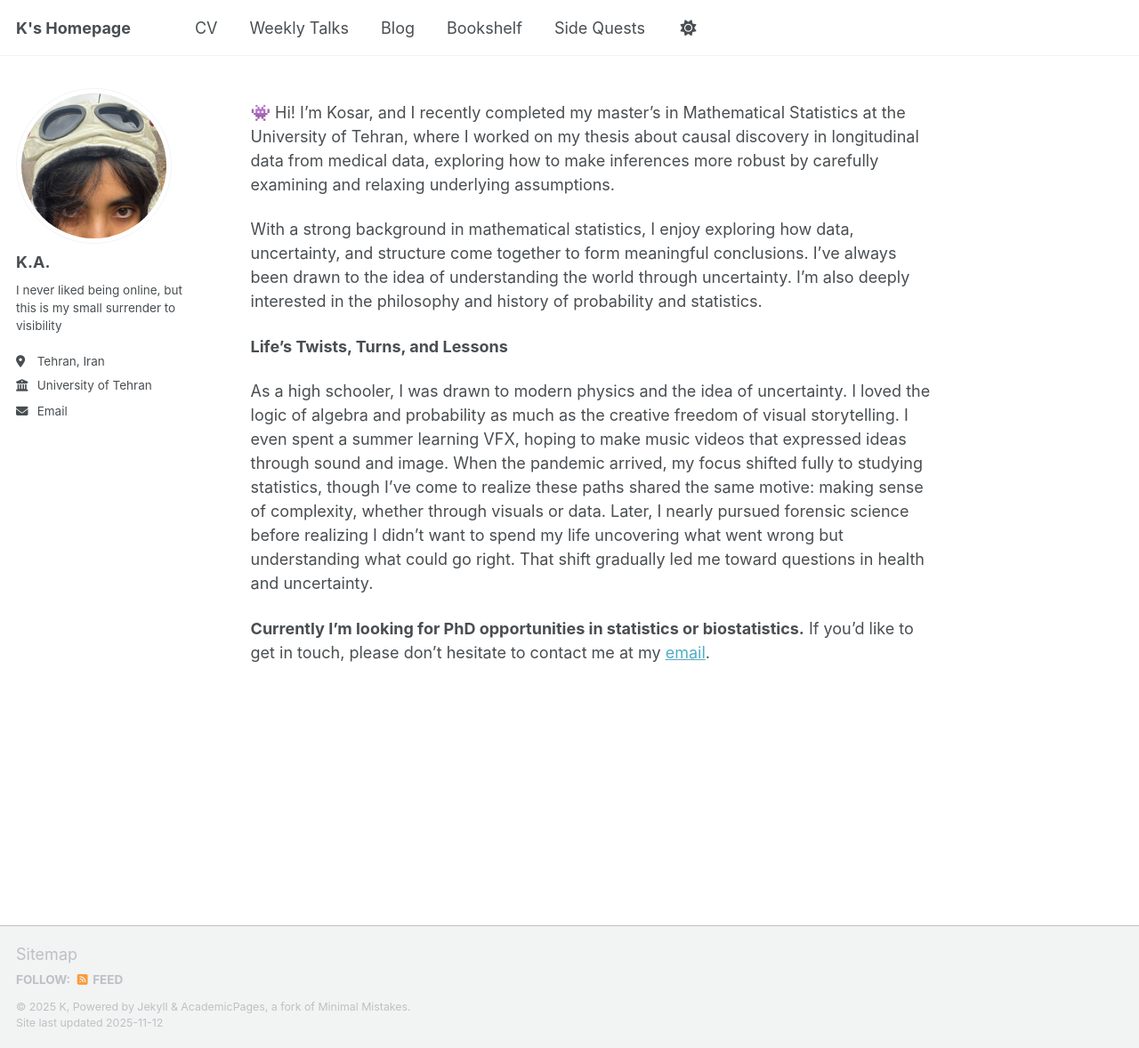
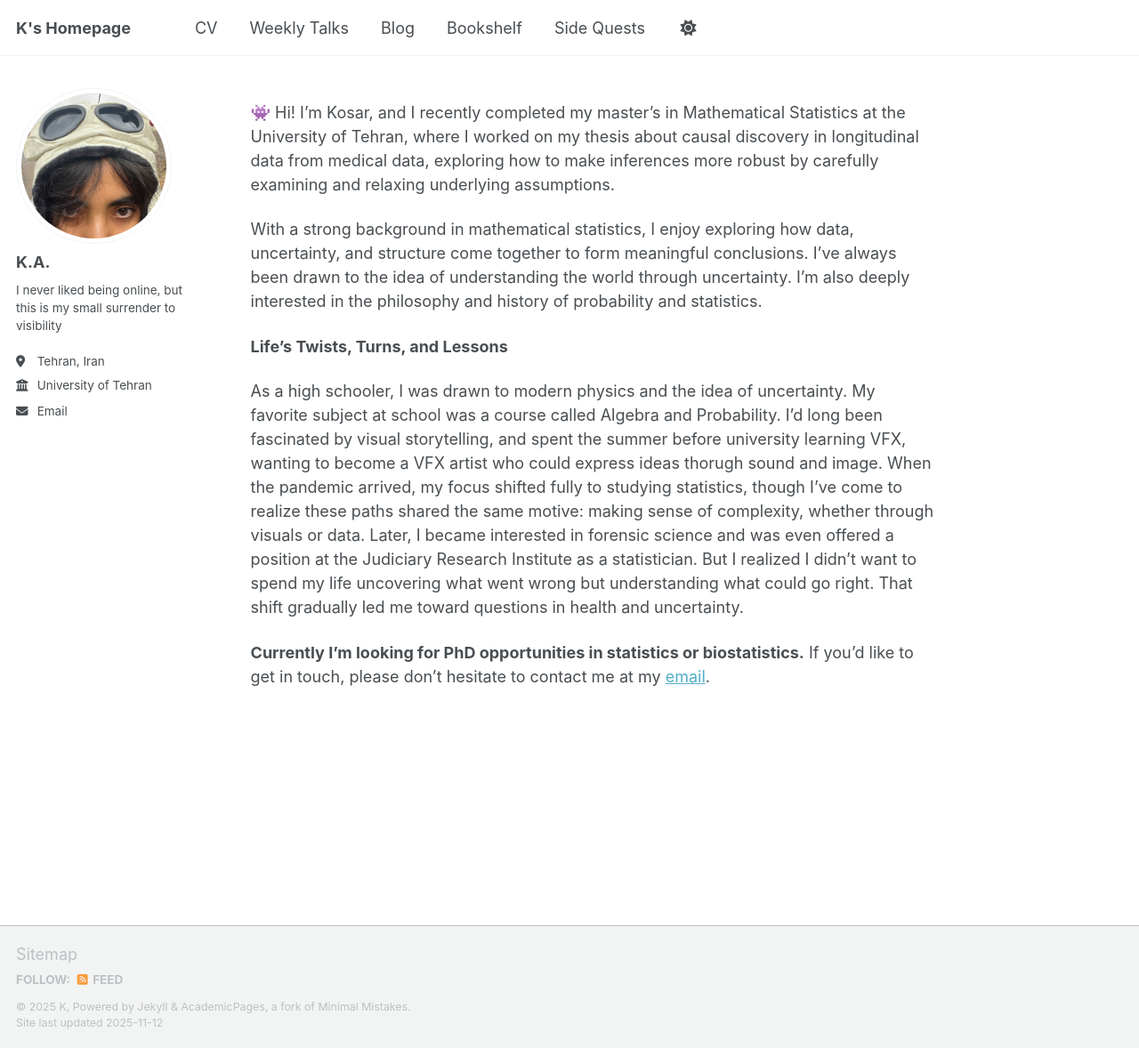
Before and after one commit to kabdollahi/kabdollahi.github.io, a Jekyll site: the page built from _pages/about.md, in a window 1280 px wide and 1178 px high. Shown: the whole window at 89% size. Built offline with Jekyll 4.4.1, drawn with Linux system fonts in a browser that asks for light colours; a script that is not in the unit is left out.

Commit message:
Update about.md

```diff
--- a/_pages/about.md
+++ b/_pages/about.md
@@ -13,7 +13,6 @@ With a strong background in mathematical statistics, I enjoy exploring how data,
 
 **Life's Twists, Turns, and Lessons**
 
-As a high schooler, I was drawn to modern physics and the idea of uncertainty. I loved the logic of algebra and probability as much as the creative freedom of visual storytelling. I even spent a summer learning VFX, hoping to make music videos that expressed ideas through sound and image. When the pandemic arrived, my focus shifted fully to studying statistics, though I’ve come to realize these paths shared the same motive: making sense of complexity, whether through visuals or data.
-Later, I nearly pursued forensic science before realizing I didn’t want to spend my life uncovering what went wrong but understanding what could go right. That shift gradually led me toward questions in health and uncertainty.
+As a high schooler, I was drawn to modern physics and the idea of uncertainty. My favorite subject at school was a course called Algebra and Probability. I’d long been fascinated by visual storytelling, and spent the summer before university learning VFX, wanting to become a VFX artist who could express ideas thorugh sound and image. When the pandemic arrived, my focus shifted fully to studying statistics, though I’ve come to realize these paths shared the same motive: making sense of complexity, whether through visuals or data. Later, I became interested in forensic science and was even offered a position at the Judiciary Research Institute as a statistician. But I realized I didn’t want to spend my life uncovering what went wrong but understanding what could go right. That shift gradually led me toward questions in health and uncertainty.
 
 **Currently I'm looking for PhD opportunities in statistics or biostatistics.** If you’d like to get in touch, please don’t hesitate to contact me at my [email](kabdollahi99@gmail.com).
```
